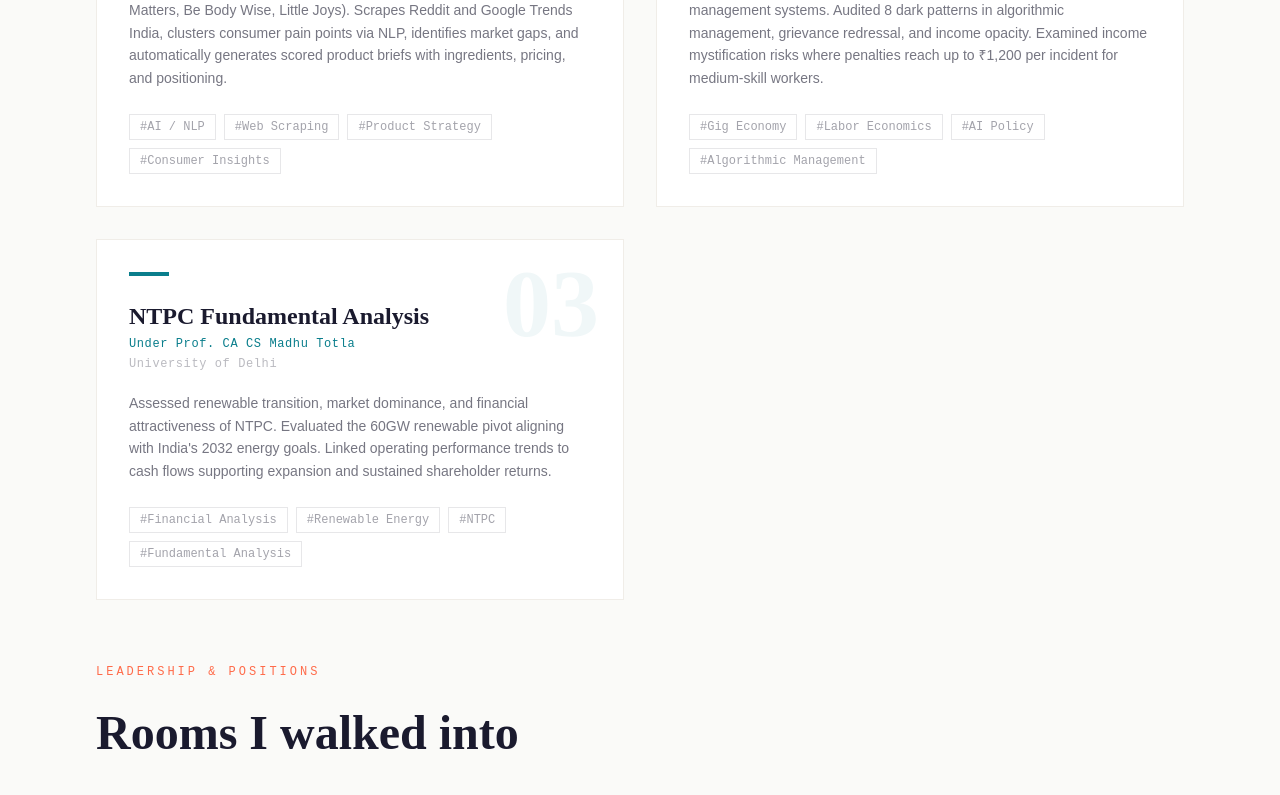
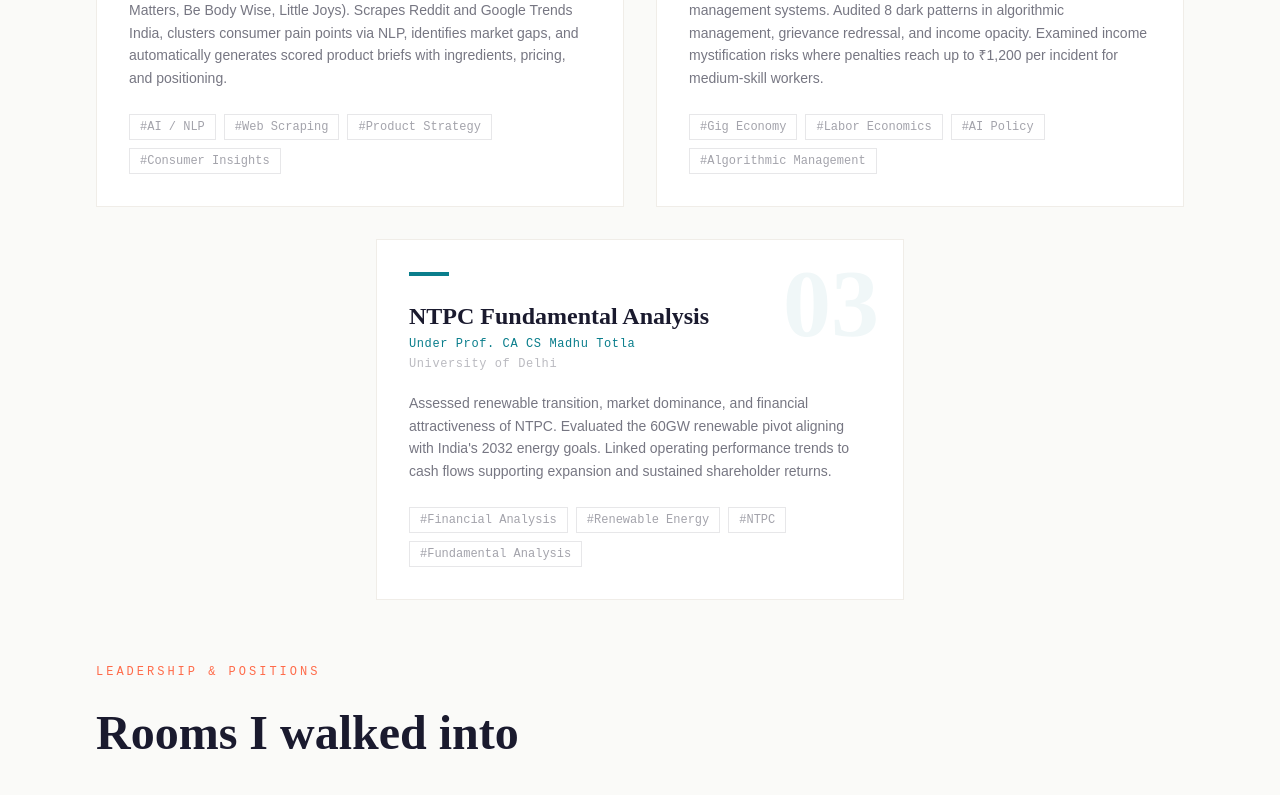
Before and after one commit to somradul/mradul-portfolio, a Next.js app: page /projects in a window 1280 px wide. Shown: the part 650-1445 px from the top of the page. Built offline with nearby package versions, Linux system fonts and the light colour scheme.

Commit message:
Center third project card horizontally in projects page grid

```diff
--- a/app/projects/page.tsx
+++ b/app/projects/page.tsx
@@ -143,6 +143,8 @@
                 onClick={project.hasLivePreview && project.supervisorUrl ? () => window.open(project.supervisorUrl, "_blank") : undefined}
                 className={`group bg-white border border-surface p-8 relative overflow-hidden transition-all duration-300 ${
                   project.hasLivePreview && project.supervisorUrl ? "cursor-pointer hover:shadow-lg" : "cursor-default"
+                } ${
+                  i === projects.length - 1 && projects.length % 2 !== 0 ? "md:col-span-2 md:mx-auto md:w-[calc(50%-1rem)]" : ""
                 }`}
               >
                 {/* Big number watermark */}
--- a/components/ProjectsSection.tsx
+++ b/components/ProjectsSection.tsx
@@ -38,7 +38,9 @@
                             viewport={{ once: true }}
                             transition={{ duration: 0.5, delay: i * 0.15 }}
                             whileHover={{ y: -6 }}
-                            className="group bg-white border border-surface p-8 relative overflow-hidden cursor-default"
+                            className={`group bg-white border border-surface p-8 relative overflow-hidden transition-all duration-300 cursor-default ${
+                                i === projects.length - 1 && projects.length % 2 !== 0 ? "md:col-span-2 md:mx-auto md:w-[calc(50%-0.75rem)]" : ""
+                            }`}
                         >
                             {/* Big number watermark */}
                             <span
```
